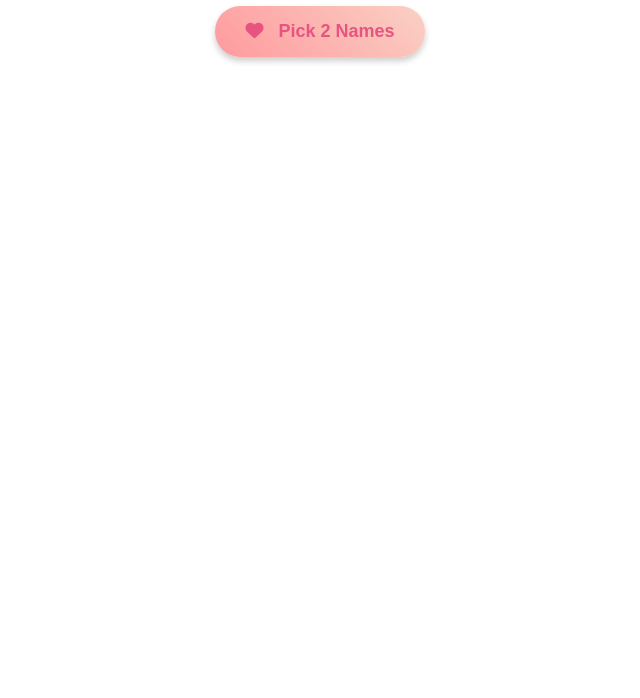
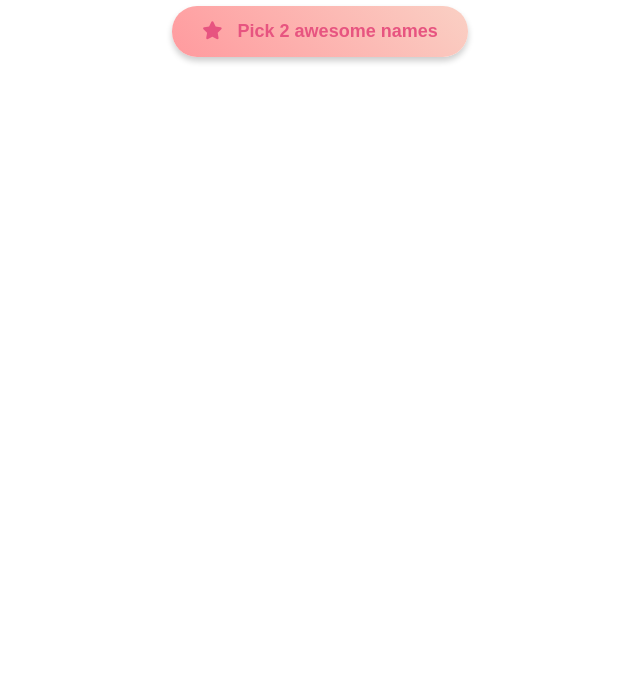
Before and after one commit to quantumkisa/random-names, a plain HTML site: page index.html in a window 1280 px wide. Shown: the part 102-800 px from the top of the page, without its empty margins (320-960 px from the left). Drawn offline with Linux system fonts and the light colour scheme.

Commit message:
Styles update

```diff
--- a/index.html
+++ b/index.html
@@ -11,7 +11,7 @@
   <div class="container">
     <h1>Random Name Picker</h1>
     <button id="cute-button">
-      <i class="fas fa-heart"></i> Pick 2 Names
+      <i class="fas fa-star"></i> Pick 2 awesome names
     </button>
     <div id="result"></div>
   </div>
```
